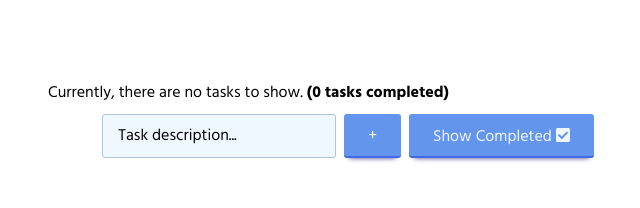
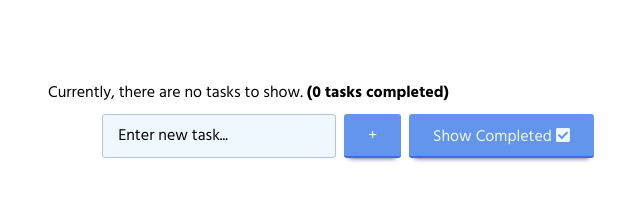
Before and after one commit to savander/vue-todo-app, a Vue app: page / in a window 1280 px wide. Shown: the top 208 px of the page, without its empty margins (292-932 px from the left). Built offline with nearby package versions, Linux system fonts and the light colour scheme.

Commit message:
change description of input

```diff
--- a/src/App.vue
+++ b/src/App.vue
@@ -22,7 +22,7 @@
             <form class="Todo-form" @submit.prevent="addTask">
                 <label class="Todo-form-input" :class="{hasValue: getTrimmedInput}">
                     <input type="text" v-model="input">
-                    <span>Task description...</span>
+                    <span>Enter new task...</span>
                 </label>
 
                 <Button type="submit">+</Button>
```
